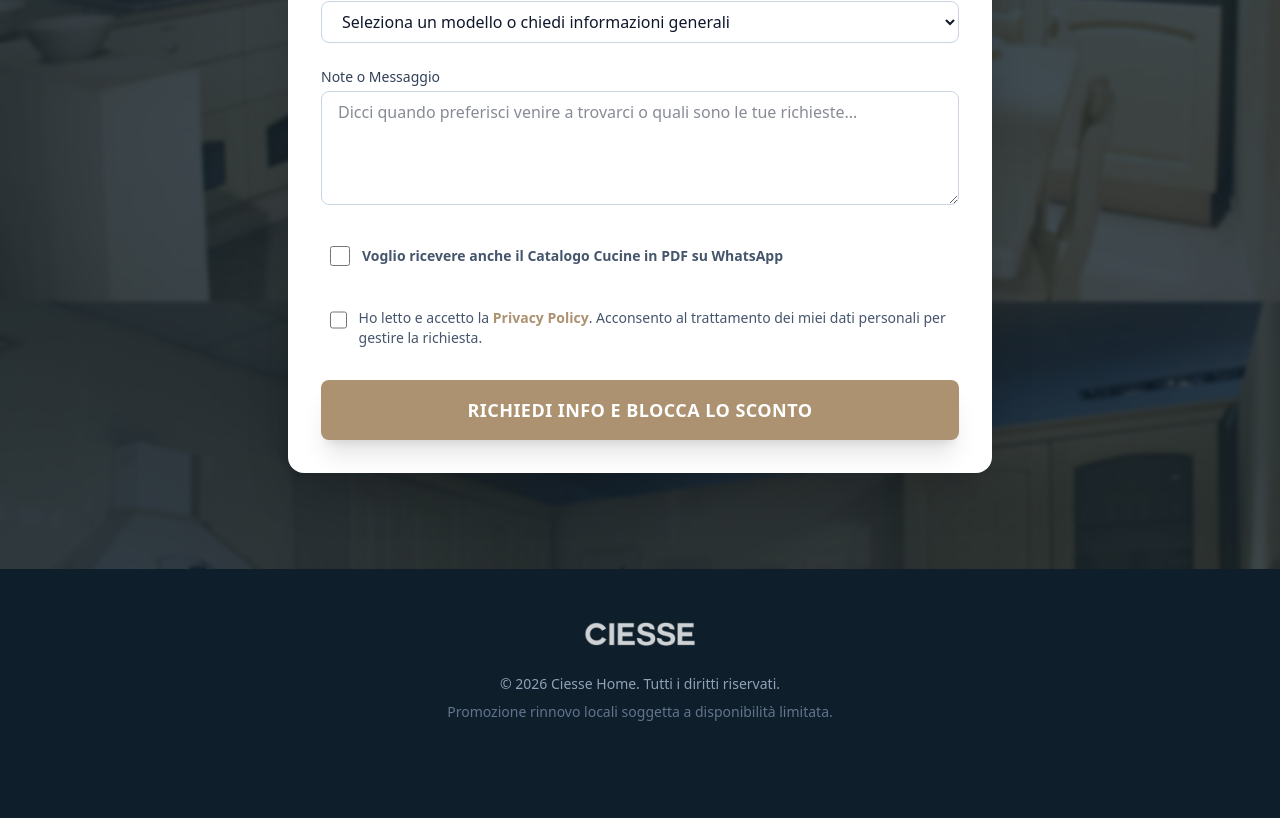
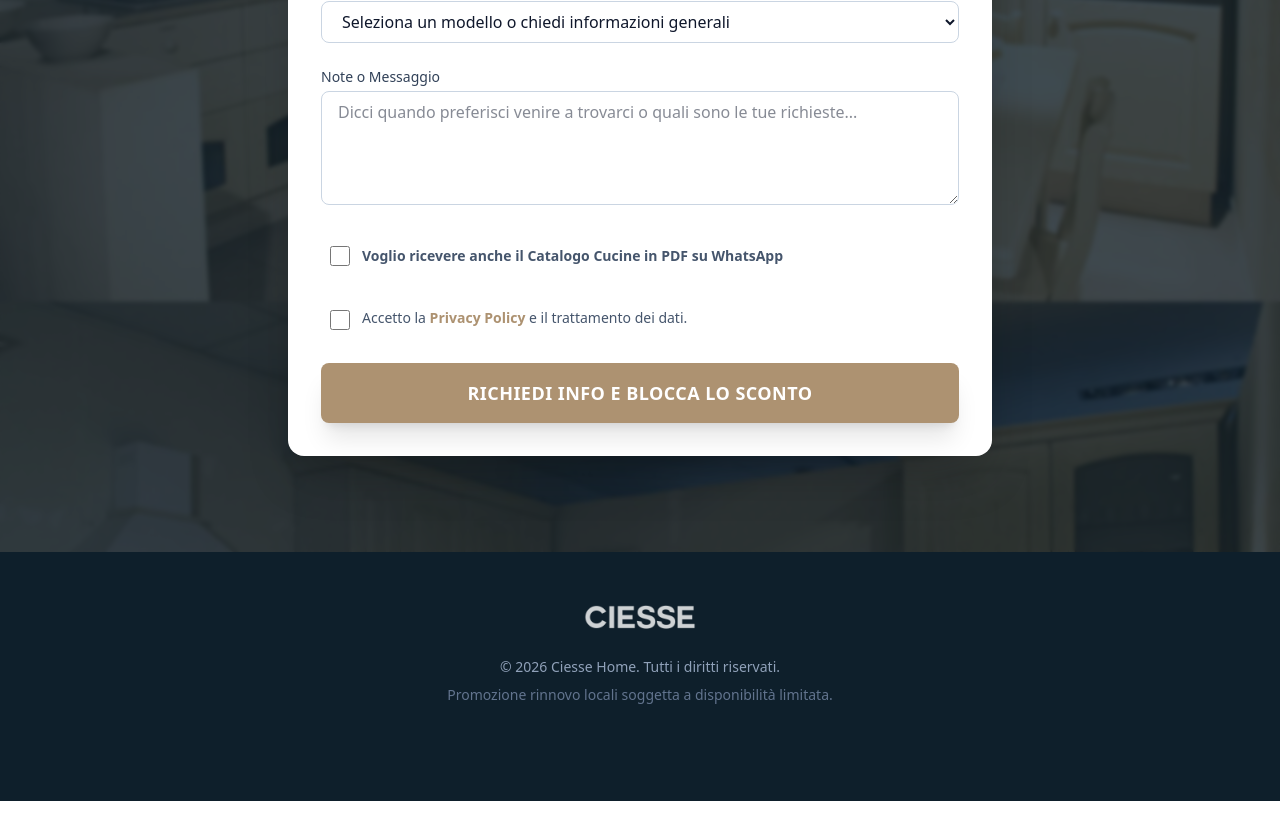
Before and after one commit to CreativiaStudio/ciessehome, a Next.js app: page / in a window 1280 px wide. Shown: the part 6849-7667 px from the top of the page. Built offline with nearby package versions, Linux system fonts and the light colour scheme.

Commit message:
style: Accorciato testo privacy e forzato su singola riga

```diff
--- a/app/page.tsx
+++ b/app/page.tsx
@@ -673,8 +673,8 @@ export default function Home() {
                           onChange={(e) => setFormData({ ...formData, privacyAccepted: e.target.checked })}
                           className="mt-0.5 w-5 h-5 text-[#ad9271] focus:ring-[#ad9271] border-slate-300 rounded cursor-pointer accent-[#ad9271]"
                         />
-                        <span className="text-sm text-slate-600 leading-snug">
-                          Ho letto e accetto la <a href="/privacy" target="_blank" rel="noopener noreferrer" className="text-[#ad9271] font-semibold hover:underline">Privacy Policy</a>. Acconsento al trattamento dei miei dati personali per gestire la richiesta.
+                        <span className="text-xs sm:text-sm text-slate-600 leading-snug whitespace-nowrap overflow-hidden text-ellipsis">
+                          Accetto la <a href="/privacy" target="_blank" rel="noopener noreferrer" className="text-[#ad9271] font-semibold hover:underline">Privacy Policy</a> e il trattamento dei dati.
                         </span>
                       </label>
                     </div>
```
